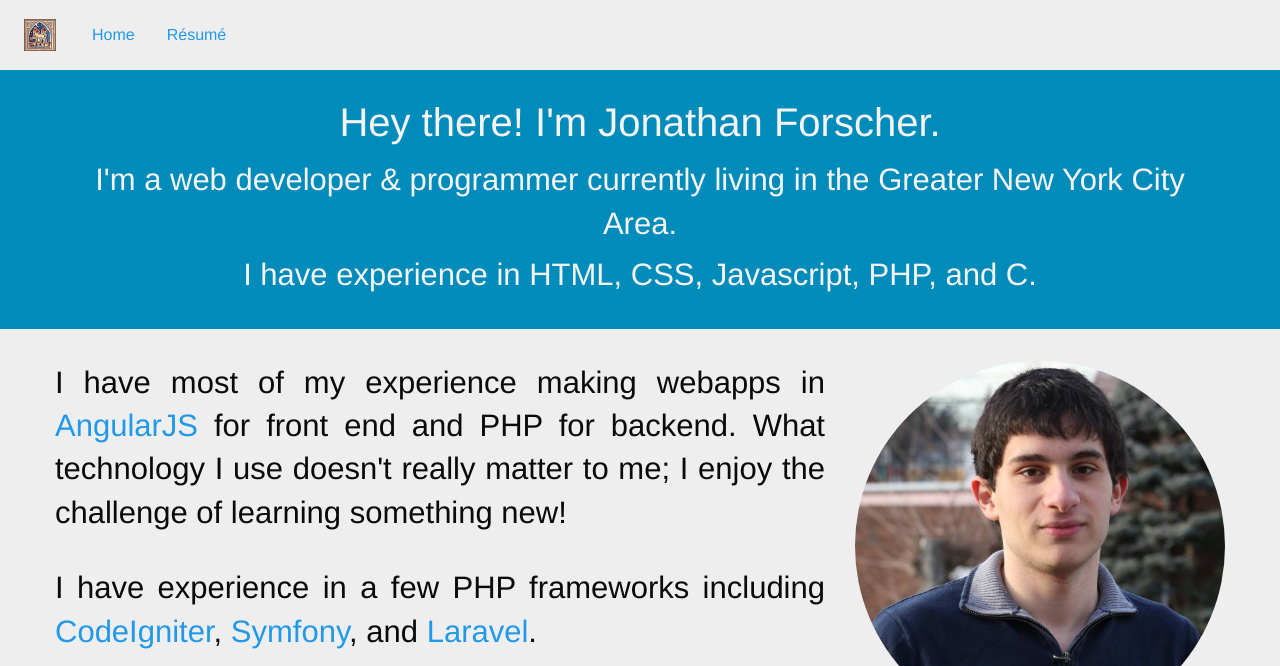
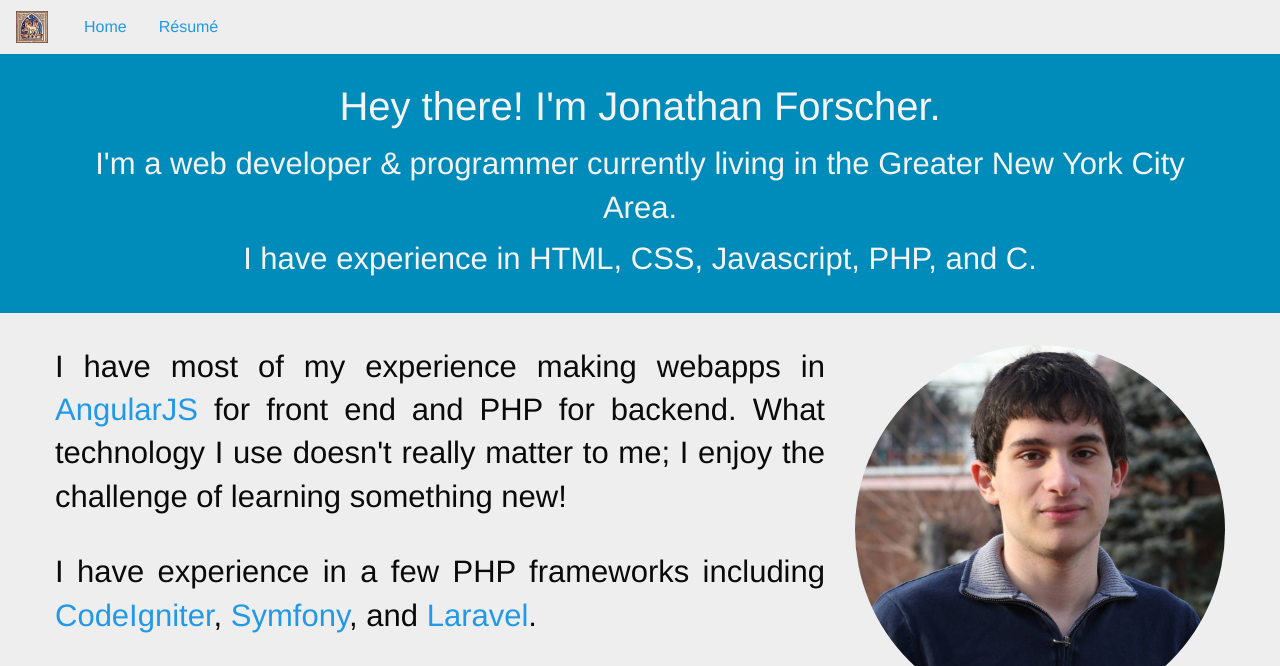
Before and after one commit to Jonfor/jonfor, a website: page index.html in a window 1280 px wide. Shown: the top 666 px of the page. Drawn offline with Linux system fonts and the light colour scheme.

Commit message:
Remove padding

```diff
--- a/public/css/app.css
+++ b/public/css/app.css
@@ -7,6 +7,10 @@ body {
 	padding-top: 1.5em;
 	text-align: center;
     padding-bottom: 1.5em;
+}
+
+.top-bar {
+	padding: 0;
 }
 
 .header-text {
```
